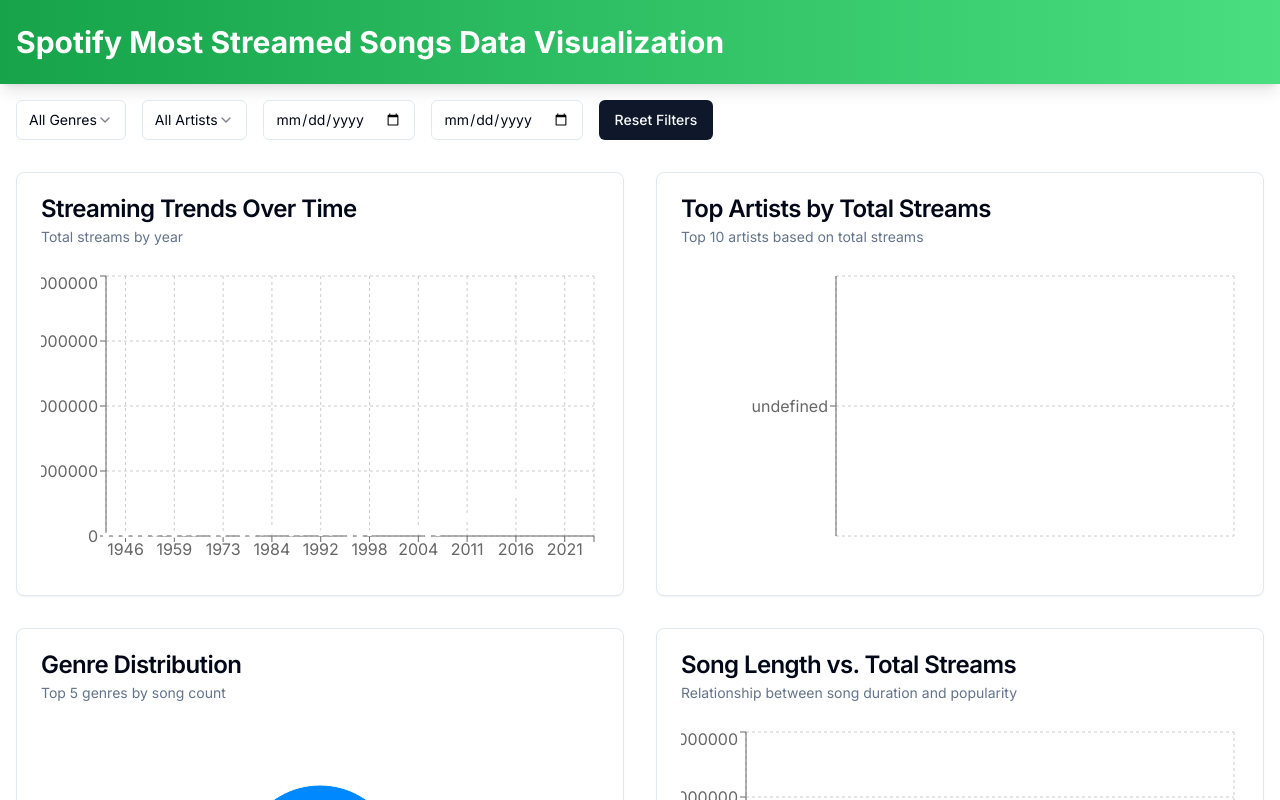
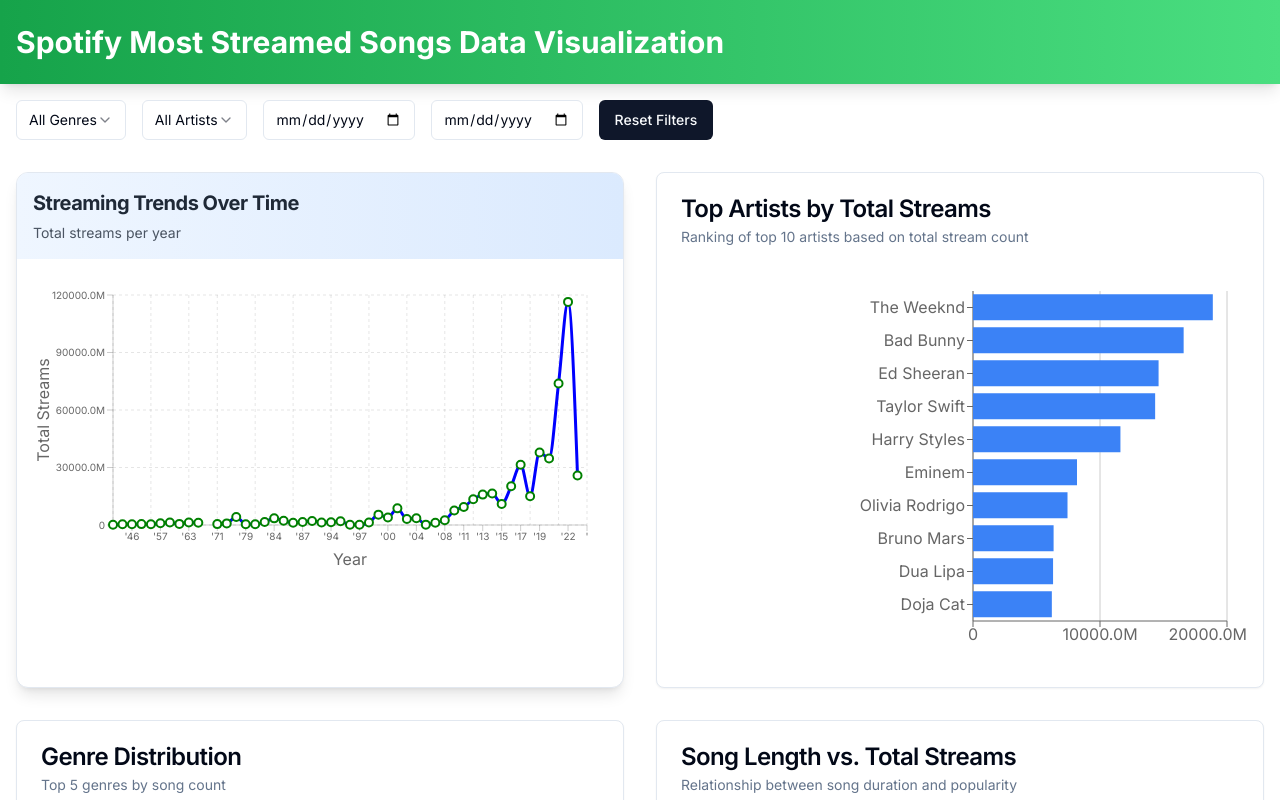
Before and after one commit to machage9603/datav, a Next.js app: page / in a window 1280 px wide. Shown: the top 800 px of the page. Built offline with nearby package versions, Linux system fonts and the light colour scheme.

Commit message:
fix filter logic

```diff
--- a/components/charts/streaming-trends.js
+++ b/components/charts/streaming-trends.js
@@ -3,6 +3,18 @@
 import { Line, LineChart, XAxis, YAxis, CartesianGrid, Tooltip, ResponsiveContainer } from "recharts"
 import { Card, CardContent, CardDescription, CardHeader, CardTitle } from "@/components/ui/card"
 import { ChartContainer, ChartTooltip, ChartTooltipContent } from "@/components/ui/chart"
+
+// Formatter for large numbers (streams)
+const formatStreamCount = (value) => {
+  if (value >= 1_000_000) return `${(value / 1_000_000).toFixed(1)}M`
+  if (value >= 1_000) return `${(value / 1_000).toFixed(1)}K`
+  return value.toString()
+}
+
+// Custom tick formatter for years
+const yearTickFormatter = (year) => {
+  return `'${year.toString().slice(-2)}`
+}
 
 export function StreamingTrends({ data }) {
   const streamsByYear = data.reduce((acc, song) => {
@@ -16,12 +28,12 @@
     .sort((a, b) => a.year - b.year)
 
   return (
-    <Card>
-      <CardHeader>
-        <CardTitle>Streaming Trends Over Time</CardTitle>
-        <CardDescription>Total streams by year</CardDescription>
+    <Card className="shadow-lg rounded-xl overflow-hidden">
+      <CardHeader className="bg-gradient-to-r from-blue-50 to-blue-100 p-4">
+        <CardTitle className="text-xl font-bold text-gray-800">Streaming Trends Over Time</CardTitle>
+        <CardDescription className="text-gray-600">Total streams per year</CardDescription>
       </CardHeader>
-      <CardContent>
+      <CardContent className="p-4">
         <ChartContainer
           config={{
             streams: {
@@ -32,12 +44,72 @@
           className="h-[300px]"
         >
           <ResponsiveContainer width="100%" height="100%">
-            <LineChart data={chartData}>
-              <CartesianGrid strokeDasharray="3 3" />
-              <XAxis dataKey="year" />
-              <YAxis />
+            <LineChart
+              data={chartData}
+              margin={{ left: 20, right: 20, top: 20, bottom: 20 }}
+            >
+              <CartesianGrid
+                strokeDasharray="3 3"
+                stroke="rgba(0,0,0,0.1)"
+              />
+              <XAxis
+                dataKey="year"
+                tickFormatter={yearTickFormatter}
+                label={{
+                  value: 'Year',
+                  position: 'insideBottom',
+                  offset: -10,
+                  fill: 'rgba(0,0,0,0.6)'
+                }}
+                tick={{
+                  fontSize: 10,
+                  fill: 'rgba(0,0,0,0.6)'
+                }}
+                axisLine={{ stroke: 'rgba(0,0,0,0.2)' }}
+                tickLine={{ stroke: 'rgba(0,0,0,0.2)' }}
+              />
+              <YAxis
+                tickFormatter={formatStreamCount}
+                label={{
+                  value: 'Total Streams',
+                  angle: -90,
+                  position: 'insideLeft',
+                  dx: -15,
+                  style: {
+                    textAnchor: 'middle',
+                    fill: 'rgba(0,0,0,0.6)'
+                  }
+                }}
+                tick={{
+                  fontSize: 10,
+                  fill: 'rgba(0,0,0,0.6)'
+                }}
+                axisLine={{ stroke: 'rgba(0,0,0,0.2)' }}
+                tickLine={{ stroke: 'rgba(0,0,0,0.2)' }}
+              />
               <ChartTooltip content={<ChartTooltipContent />} />
-              <Line type="monotone" dataKey="streams" stroke="var(--color-streams)" strokeWidth={2} />
+              <Line
+                type="monotone"
+                dataKey="streams"
+                stroke="blue"
+                strokeWidth={3}
+                dot={{
+                  stroke: 'green',
+                  strokeWidth: 2,
+                  r: 4
+                }}
+                activeDot={{
+                  r: 6,
+                  strokeWidth: 2,
+                  stroke: 'url(#streamGradient)'
+                }}
+              />
+              <defs>
+                <linearGradient id="streamGradient" x1="0%" y1="0%" x2="100%" y2="0%">
+                  <stop offset="0%" stopColor="#3B82F6" />
+                  <stop offset="100%" stopColor="#2563EB" />
+                </linearGradient>
+              </defs>
             </LineChart>
           </ResponsiveContainer>
         </ChartContainer>
--- a/components/charts/top-artists.js
+++ b/components/charts/top-artists.js
@@ -1,46 +1,73 @@
 "use client"
 
-import { Bar, BarChart, XAxis, YAxis, CartesianGrid, Tooltip, ResponsiveContainer } from "recharts"
+import { Bar, BarChart, XAxis, YAxis, CartesianGrid, ResponsiveContainer, Tooltip } from "recharts"
 import { Card, CardContent, CardDescription, CardHeader, CardTitle } from "@/components/ui/card"
-import { ChartContainer, ChartTooltip, ChartTooltipContent } from "@/components/ui/chart"
+import { ChartContainer } from "@/components/ui/chart"
 
 export function TopArtists({ data }) {
+  // Robust data transformation
   const artistStreams = data.reduce((acc, song) => {
-    acc[song.artist_name] = (acc[song.artist_name] || 0) + song.streams
-    return acc
+    // Use 'artist(s)_name' instead of 'artist_name'
+    const artistNames = song['artist(s)_name']?.split(', ') || ['Unknown'];
+    const streams = Number(song.streams) || 0;
+
+    // If multiple artists, distribute streams equally
+    artistNames.forEach(artist => {
+      acc[artist] = (acc[artist] || 0) + (streams / artistNames.length);
+    });
+
+    return acc;
   }, {})
 
+  // Prepare chart data with explicit mapping
   const chartData = Object.entries(artistStreams)
-    .map(([artist, streams]) => ({ artist, streams }))
+    .map(([name, value]) => ({
+      name,
+      streams: value
+    }))
     .sort((a, b) => b.streams - a.streams)
-    .slice(0, 10)
+    .slice(0, 10);
 
   return (
-    <Card>
+    <Card className="w-full">
       <CardHeader>
         <CardTitle>Top Artists by Total Streams</CardTitle>
-        <CardDescription>Top 10 artists based on total streams</CardDescription>
+        <CardDescription>Ranking of top 10 artists based on total stream count</CardDescription>
       </CardHeader>
-      <CardContent>
-        <ChartContainer
-          config={{
-            streams: {
-              label: "Streams",
-              color: "hsl(var(--chart-1))",
-            },
-          }}
-          className="h-[300px]"
-        >
-          <ResponsiveContainer width="100%" height="100%">
-            <BarChart data={chartData} layout="vertical">
-              <CartesianGrid strokeDasharray="3 3" />
-              <XAxis type="number" />
-              <YAxis dataKey="artist" type="category" width={150} />
-              <ChartTooltip content={<ChartTooltipContent />} />
-              <Bar dataKey="streams" fill="var(--color-streams)" />
-            </BarChart>
-          </ResponsiveContainer>
-        </ChartContainer>
+      <CardContent className="px-4 pb-4">
+        <ResponsiveContainer width="100%" height={400}>
+          <BarChart
+            data={chartData}
+            layout="vertical"
+            margin={{ left: 150, right: 20, top: 20, bottom: 20 }}
+          >
+            <CartesianGrid horizontal={false} />
+            <XAxis
+              type="number"
+              tickFormatter={(value) => {
+                if (value >= 1_000_000) return `${(value / 1_000_000).toFixed(1)}M`
+                if (value >= 1_000) return `${(value / 1_000).toFixed(1)}K`
+                return value.toFixed(0)
+              }}
+            />
+            <YAxis
+              dataKey="name"
+              type="category"
+              interval={0}
+              width={150}
+            />
+            <Tooltip
+              formatter={(value) => [
+                value.toLocaleString(),
+                'Total Streams'
+              ]}
+            />
+            <Bar
+              dataKey="streams"
+              fill="#3B82F6"
+            />
+          </BarChart>
+        </ResponsiveContainer>
       </CardContent>
     </Card>
   )
--- a/package.json
+++ b/package.json
@@ -14,6 +14,7 @@
     "@radix-ui/react-slot": "^1.1.0",
     "class-variance-authority": "^0.7.1",
     "clsx": "^2.1.1",
+    "csv-parse": "^5.6.0",
     "d3": "^7.9.0",
     "lucide-react": "^0.462.0",
     "next": "^15.0.3",
```
Also changed, not shown: 1 other file (tests, documents, lock files or other folders).
